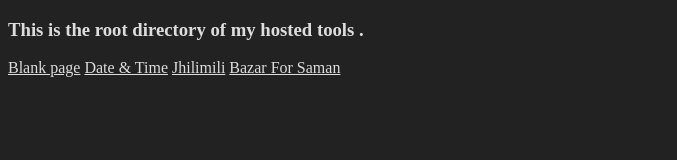
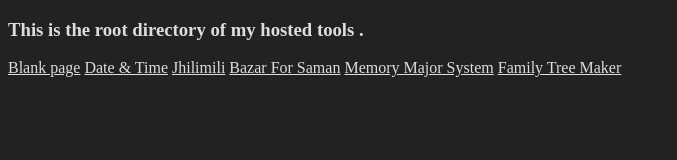
Before and after one commit to Razooish/tools, a plain HTML site: page index.html in a window 1280 px wide. Shown: the whole page, without its empty margins (0-677 px from the left). Drawn offline with Linux system fonts and the light colour scheme.

Commit message:
Family Tree Maker Tool Addition

```diff
--- a/index.html
+++ b/index.html
@@ -21,6 +21,8 @@
     <a class="text " href="./time/">Date & Time</a>
     <a class="text " href="./jhilimili/">Jhilimili</a>
     <a class="text " href="./bazarforsaman/">Bazar For Saman</a>
+    <a class="text" href="./memory">Memory Major System</a>
+    <a class="text" href="./tree">Family Tree Maker</a>
 
   </body>
 </html>
```
